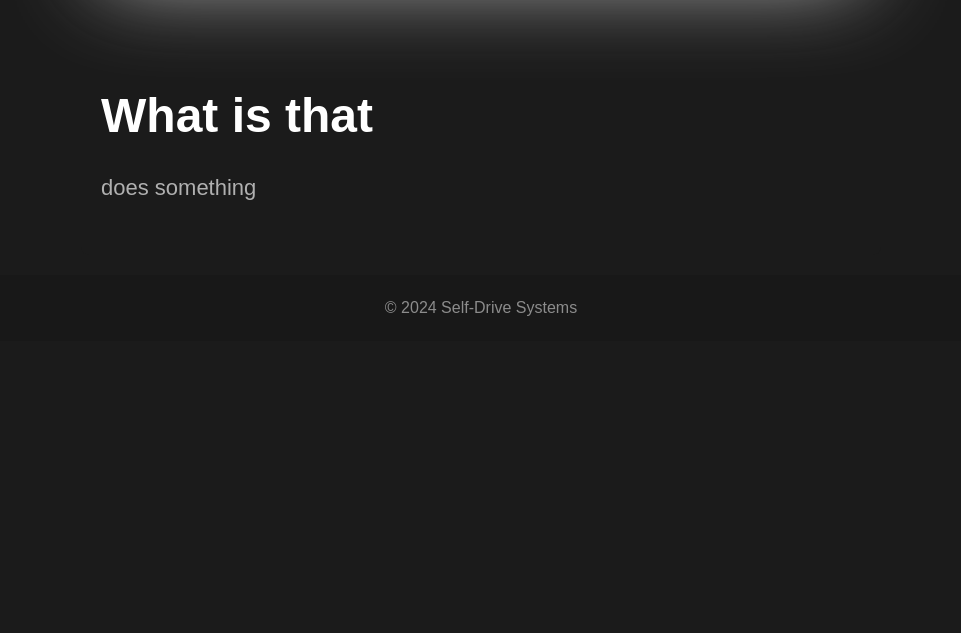
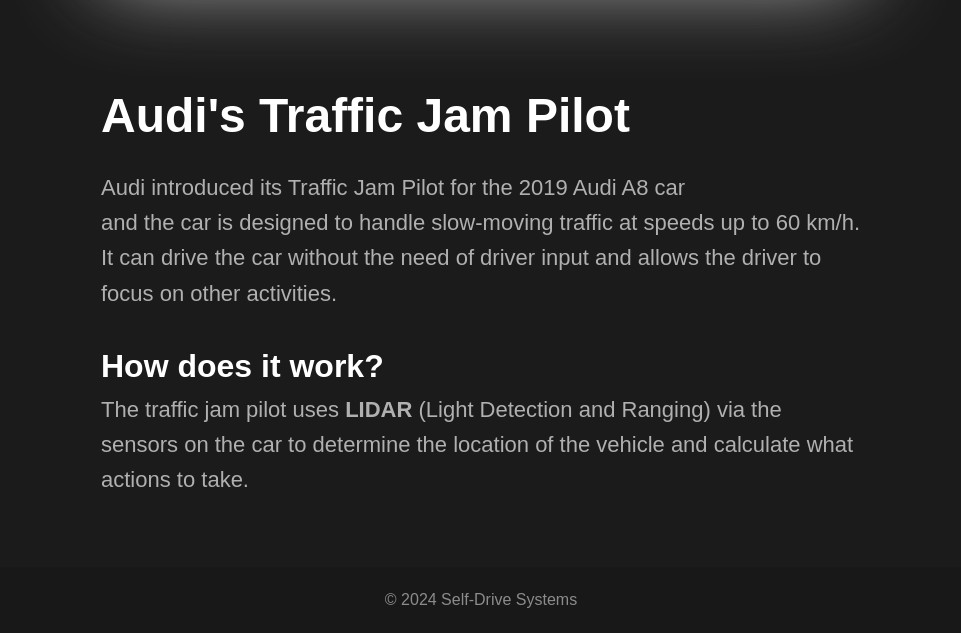
Before and after one commit to IliaShashkin/CarDrivingProject, a website: page Level3.html in a window 1280 px wide. Shown: the part 707-1340 px from the top of the page, without its empty margins (159-1120 px from the left). Before the commit the page ends 1048 px from the top, so only its background shows below. Drawn offline with Linux system fonts and the light colour scheme.

Commit message:
added more stuff to Level3.html

```diff
--- a/Level3.html
+++ b/Level3.html
@@ -2,20 +2,31 @@
 <html lang="en">
 <head>
     <meta charset="UTF-8">
-    <title>Title</title>
+    <title>Traffic Jam Pilot and Tesla Autopilot 3.0</title>
   <link rel="stylesheet" href="styles.css">
 </head>
 <body>
 <div class="top-nav">
   <nav>
+    <a href="index.html">Home</a>
     <a href=project-description.html target="_blank">About</a>
-    <a href="index.html">Home</a>
   </nav>
 </div>
 <div class="content">
     <img src="data/scale_1200%20(1).png" alt="description" class="scale">
-  <h2>What is that</h2>
-  <p>does something</p>
+  <h2>Audi's Traffic Jam Pilot</h2>
+  <p>
+      Audi introduced its Traffic Jam Pilot for the 2019 Audi A8 car <br>
+      and the car is designed to handle slow-moving traffic at speeds up to
+      60 km/h.<br> It can drive the car without the need of driver input
+      and allows the driver to focus on other activities.
+  </p>
+    <h3>How does it work?</h3>
+    <p>
+        The traffic jam pilot uses <b>LIDAR</b> (Light Detection and Ranging)
+        via the sensors on the car to determine the location of the vehicle
+        and calculate what actions to take.<br>
+    </p>
 </div>
 <footer class="footer">
   <p>&copy; 2024 Self-Drive Systems</p>
```
